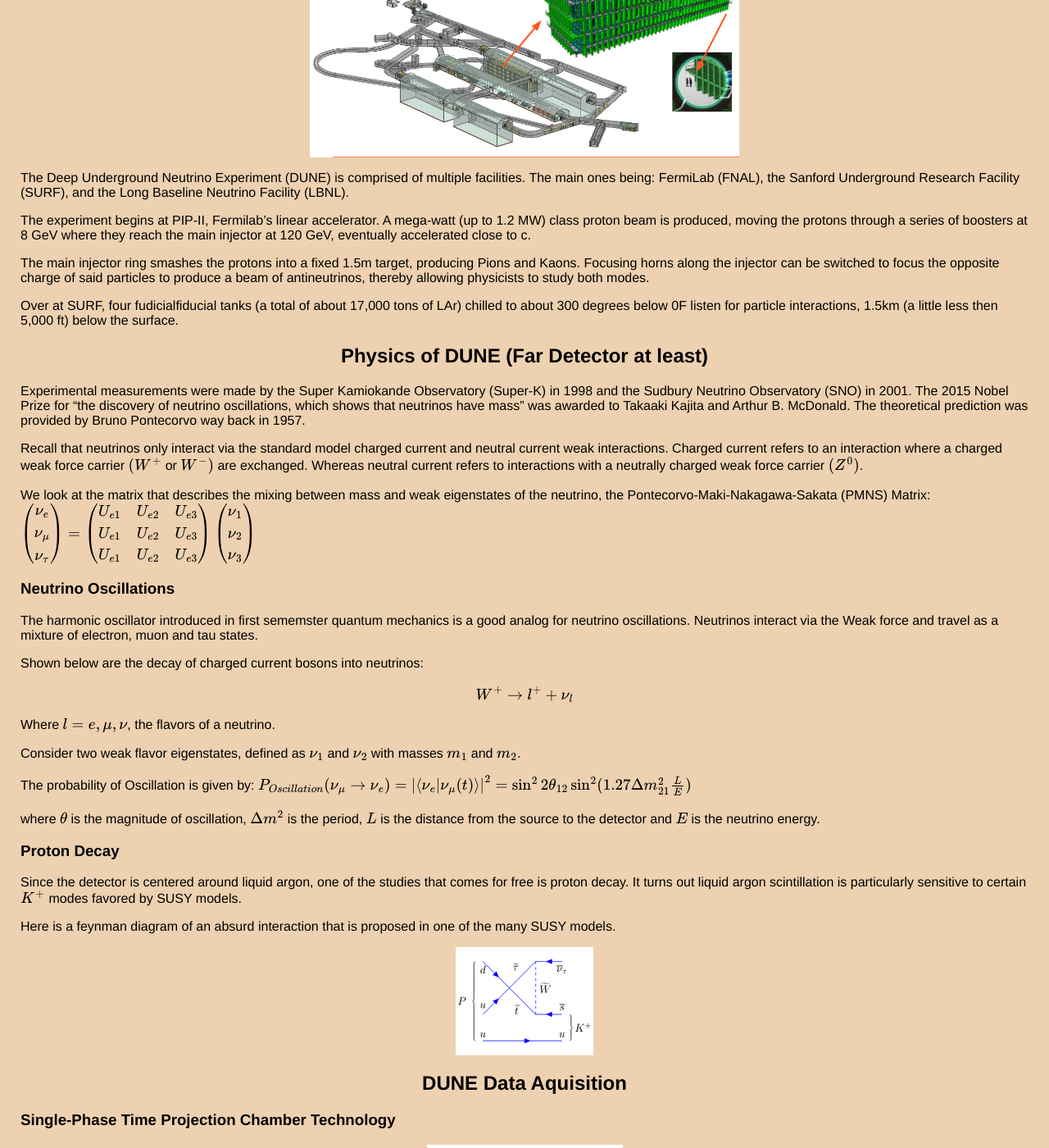
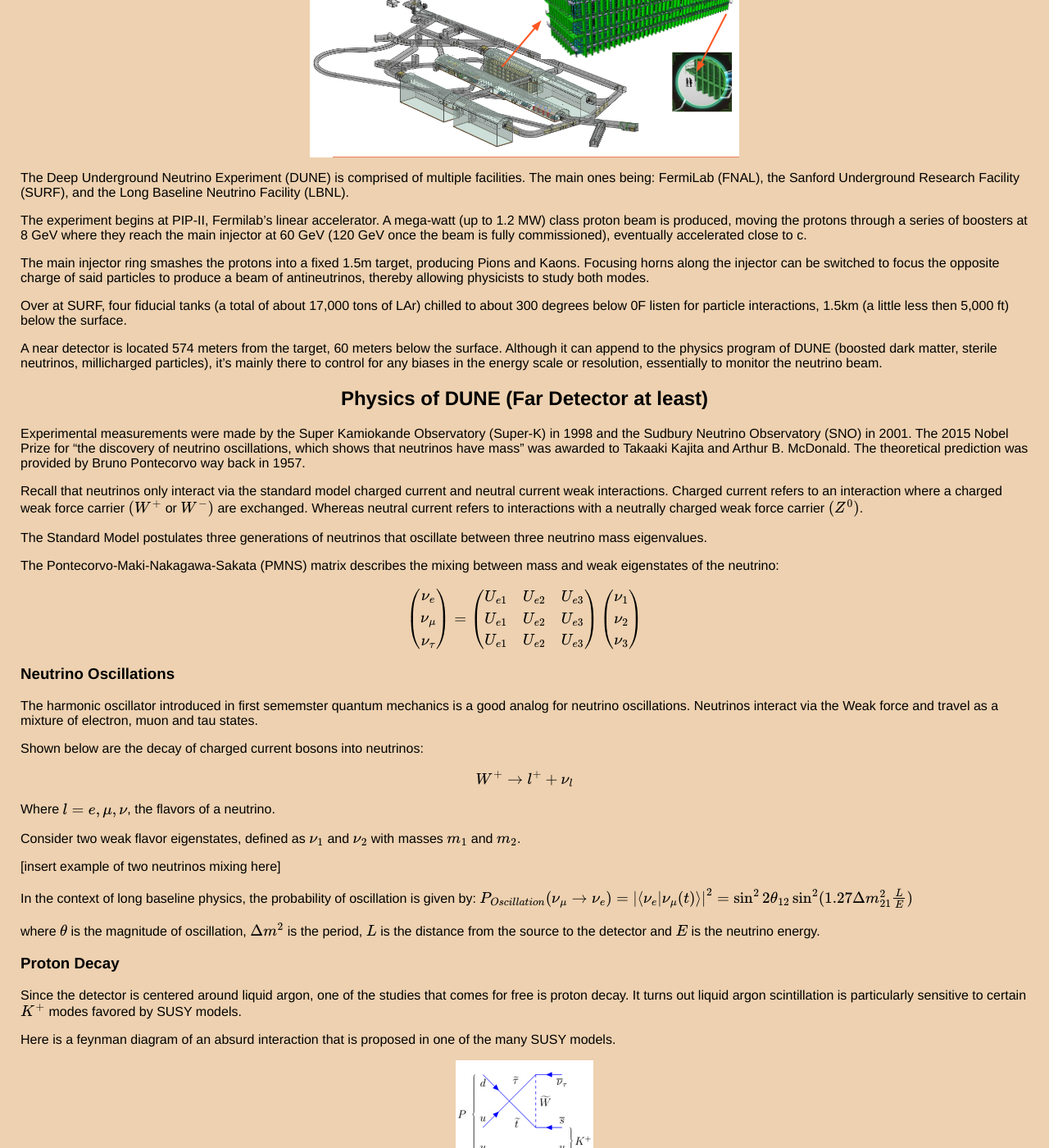
Before and after one commit to thaihangchung7/thaihangchung7.github.io, a Jekyll site: the page built from _notes/DUNE.md, in a window 1280 px wide and 1400 px high, scrolled down 612 px. Shown: the whole window at 82% size. Built offline with Jekyll 4.4.1, drawn with Linux system fonts in a browser that asks for light colours; formulas are drawn with MathJax 3; some of the changed text lies outside the part shown.

Commit message:
Adding more to DUNE notes

````diff
--- a/_notes/DUNE.md
+++ b/_notes/DUNE.md
@@ -21,18 +21,23 @@
 
 The Deep Underground Neutrino Experiment (DUNE) is comprised of multiple facilities. The main ones being: FermiLab (FNAL), the Sanford Underground Research Facility (SURF), and the Long Baseline Neutrino Facility (LBNL).
 
-The experiment begins at PIP-II, Fermilab's linear accelerator. A mega-watt (up to 1.2 MW) class proton beam is produced, moving the protons through a series of boosters at 8 GeV where they reach the main injector at 120 GeV, eventually accelerated close to c.
+The experiment begins at PIP-II, Fermilab's linear accelerator. A mega-watt (up to 1.2 MW) class proton beam is produced, moving the protons through a series of boosters at 8 GeV where they reach the main injector at 60 GeV (120 GeV once the beam is fully commissioned), eventually accelerated close to c.
 
 The main injector ring smashes the protons into a fixed 1.5m target, producing Pions and Kaons. Focusing horns along the injector can be switched to focus the opposite charge of said particles to produce a beam of antineutrinos, thereby allowing physicists to study both modes.
 
-Over at SURF, four fudicialfiducial tanks (a total of about 17,000 tons of LAr) chilled to about 300 degrees below 0F listen for particle interactions, 1.5km (a little less then 5,000 ft) below the surface.
+Over at SURF, four fiducial tanks (a total of about 17,000 tons of LAr) chilled to about 300 degrees below 0F listen for particle interactions, 1.5km (a little less then 5,000 ft) below the surface.
+
+A near detector is located 574 meters from the target, 60 meters below the surface. Although it can append to the physics program of DUNE (boosted dark matter, sterile neutrinos, millicharged particles), it's mainly there to control for any biases in the energy scale or resolution, essentially to monitor the neutrino beam.
 
 ## Physics of DUNE (Far Detector at least)
 Experimental measurements were made by the Super Kamiokande Observatory (Super-K) in 1998 and the Sudbury Neutrino Observatory (SNO) in 2001. The 2015 Nobel Prize for "the discovery of neutrino oscillations, which shows that neutrinos have mass" was awarded to Takaaki Kajita and Arthur B. McDonald. The theoretical prediction was provided by Bruno Pontecorvo way back in 1957.
 
 Recall that neutrinos only interact via the standard model charged current and neutral current weak interactions. Charged current refers to an interaction where a charged weak force carrier \\((W^+ \\) or \\(W^-)\\) are exchanged. Whereas neutral current refers to interactions with a neutrally charged weak force carrier $$(Z^{0})$$.
 
-We look at the matrix that describes the mixing between mass and weak eigenstates of the neutrino, the Pontecorvo-Maki-Nakagawa-Sakata (PMNS) Matrix:
+The Standard Model postulates three generations of neutrinos that oscillate between three neutrino mass eigenvalues.
+
+The Pontecorvo-Maki-Nakagawa-Sakata (PMNS) matrix describes the mixing between mass and weak eigenstates of the neutrino:
+
 $$ \begin{pmatrix}
 \nu_{e}\\
 \nu_{\mu}\\
@@ -47,6 +52,7 @@
 \nu_{2}\\
 \nu_{3}
 \end{pmatrix}$$
+
 
 ### Neutrino Oscillations
 The harmonic oscillator introduced in first sememster quantum mechanics is a good analog for neutrino oscillations. Neutrinos interact via the Weak force and travel as a mixture of electron, muon and tau states.
@@ -63,8 +69,11 @@
 
 Consider two weak flavor eigenstates, defined as $$\nu_{1}$$ and $$\nu_{2}$$ with masses $$m_{1}$$ and $$m_{2}$$.
 
+[insert example of two neutrinos mixing here]
 
-The probability of Oscillation is given by:
+
+
+In the context of long baseline physics, the probability of oscillation is given by:
 $$P_{Oscillation} (\nu_{\mu} \rightarrow \nu_{e}) = \left |  \left \langle \nu_{e} | \nu_{\mu} (t) \right \rangle\right |^{2} = \sin^{2} 2\theta_{12} \sin^{2} ( 1.27 \Delta m^{2}_{21} \frac{L}{E})$$
 
 where $$\theta$$ is the magnitude of oscillation, $$\Delta m^{2}$$ is the period, $$L$$ is the distance from the source to the detector and $$E$$ is the neutrino energy.
@@ -80,9 +89,17 @@
 
 ### Single-Phase Time Projection Chamber Technology
 
-<img src="/assets/protoDUNE_trackreconstruction.png" class="center">
 <img src="/assets/protoDUNE_SPTPC.png" class="center">
 
+So what happens when a high energy neutrino enters a tank? Suppose we had a neutrino interaction like the one shown in the Feynmann diagrams below:
+
+<img src="/assets/nu_e_W.png" class="center">
+
+The final state electron takes most of the transferred energy from the incoming neutrino. This ionizes the electrons in the neutrino path and the electrons drifts along an electric field, and collected by an APA. which provides the spatial reconstruction of the event in the drift coordinate or the horizontal and transverse direction)
+
+<img src="/assets/protoDUNE_trackreconstruction.png" class="center">
+
+In addition to ionizied electrons, lined within the APAs, are PMTs which collects the scintillating photons produced by electrons that were bumped into a higher energy level. Or rather, when the electrons are on their way back to their ground state. This method of detection provides a time measurement from $$t_0$$.
 
 ### The WIB/WIEC
 The heart of of the DUNE data acquisition infastructure is the Warm Interface Board (WIB), which acts as an interface from the front end electronics (FEMB) to the DAQ with shielding and real-time diagnostics. The WIB multiplexes data from  4 FEMBs with a payload of 3.6 GB/s per FEMB.
@@ -105,10 +122,13 @@
 
 In the context of ProtoDUNE, each FELIX board is linked to one APA streaming 10x 1GB/s readouts. To put it simply the FELIX board acts as a data funnel.
 
-The FELIX board can be configured to support two modes, GBT (Gigabit Transceiver) or FULL (full bandwidth). In the context of DUNE, the FELIX board will be operating in FULL mode which supports a line transmission rate of 9.6GB/s. Support for 48 channel optical links are supplied by the four MiniPOD Tx/Rx Transceiver pairs located on either side of the FPGA.
+The FELIX board can be configured to support two modes, GBT (Gigabit Transceiver) or FULL (full bandwidth). In the context of DUNE, the FELIX board will be operating in FULL mode which supports a line transmission rate of 9.6GB/s. Support for 48 channel optical links are enabled by the four MiniPOD Tx/Rx Transceiver pairs located on either side of the FPGA.
 
 Using cmem_rcc, a driver from the ATLAS TDAQ project, allows the software to allocate buffers of contiguous memory. Low-level tools, namely ```fdaq```, receives data from FELIX and allows you to set the DMA memory buffer size on the host server. For certain test stands, like the one at UF, it is only possible to run ```fdaq``` in FULL mode for a couple seconds before it exceeds the maximum rate at which you can write to disc (or crash the host). For some perspective, a typical SSD's write to disc limit is about 300MB/s.
 
+### Timing the Data
+
+In order to accurately timestamp the particle physics data. All detector components are synchronized to a 62.5 MHz master clock with a precision of 1 ns. The timestamps come from a 1PPS GPS signal. As an example, to sample the analog digital converter signals on the FEMB, the master clock is divided by 32, and input data is converted every 500 ns.
 
 ### For Reference
 
@@ -117,3 +137,6 @@
 [Introduction to Neutrino Physics](https://cds.cern.ch/record/677618/files/p115.pdf)
 
 TTC: Timing Trigger Control
+
+### TODO
+-neutrinos are the only neutral fermions, it could be that they are their very own anti particles
````
Also changed, not shown: assets/nu_e_W.png (added).
